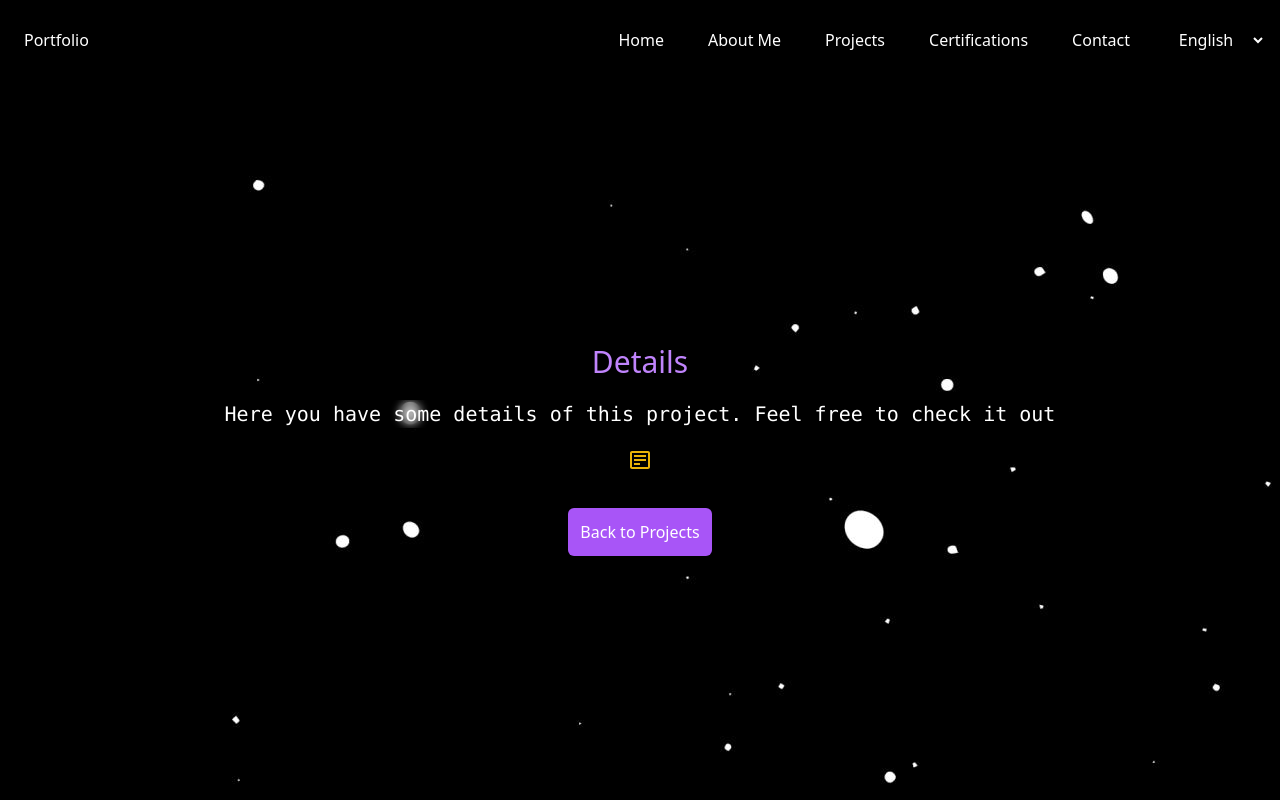
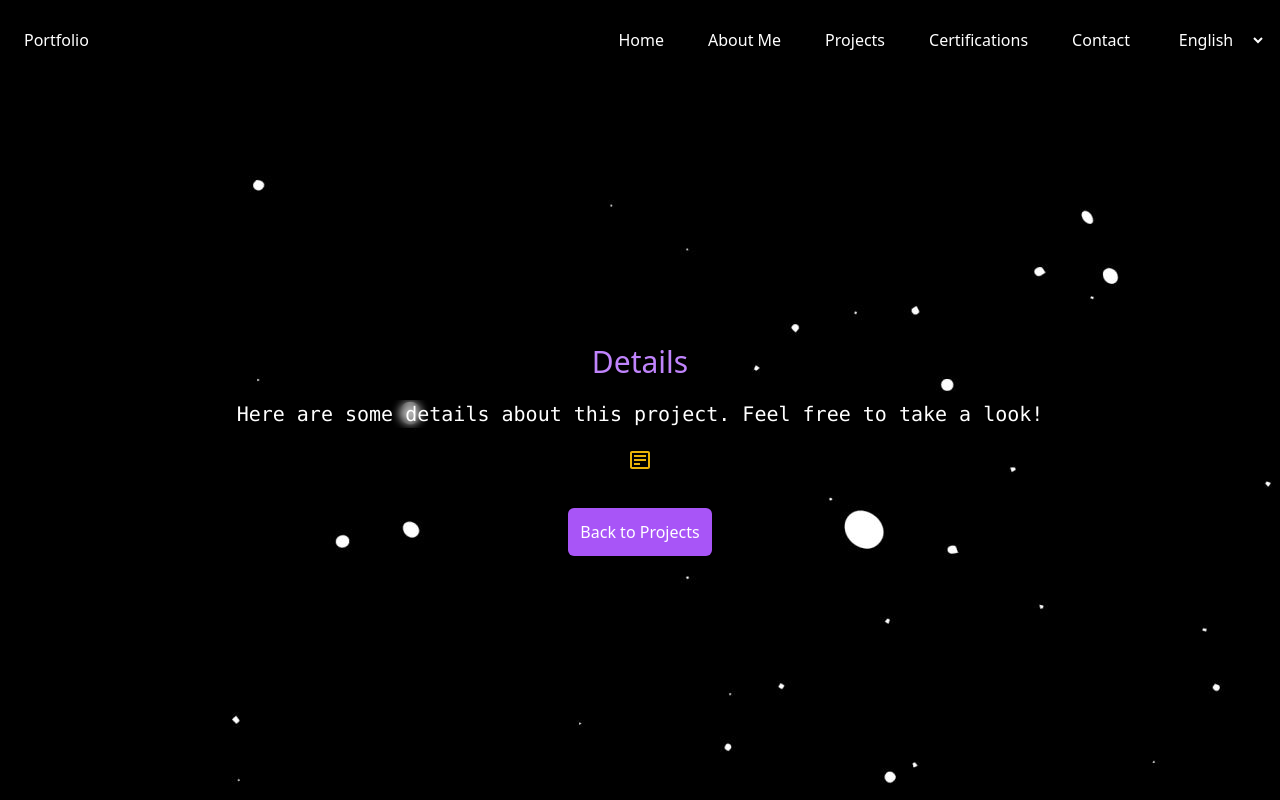
Before and after one commit to leocoiradas/Portfolio, a React (Vite) app: page /projects/1 in a window 1280 px wide. Built offline with nearby package versions, Linux system fonts and the light colour scheme; no server answers.

Commit message:
ProjectDetails: Se implementó el sistema de traducciones en el componente

```diff
--- a/src/pages/ProjectDetails.jsx
+++ b/src/pages/ProjectDetails.jsx
@@ -7,8 +7,10 @@ import DetailsCard from "../components/projects_components/DetailsCard";
 import Page from "../components/Page";
 import { BiDetail } from "react-icons/bi";
 import { Link } from "react-router-dom";
+import { useTranslation } from "react-i18next";
 
 function ProjectDetails() {
+    const { t } = useTranslation("global")
     const dispatch = useDispatch()
     const { id } = useParams()
     const projectDetails = useSelector((store) => store.proyectDetailsReducer.proyect_details)
@@ -19,8 +21,8 @@ function ProjectDetails() {
     }, [])
 
     const detailsText = {
-        title: "Details",
-        comment: "Here you have some details of this project. Feel free to check it out",
+        title: t("page.projectDetails.title"),
+        comment: t("page.projectDetails.desc"),
         icon: <BiDetail />
     }
 
```
